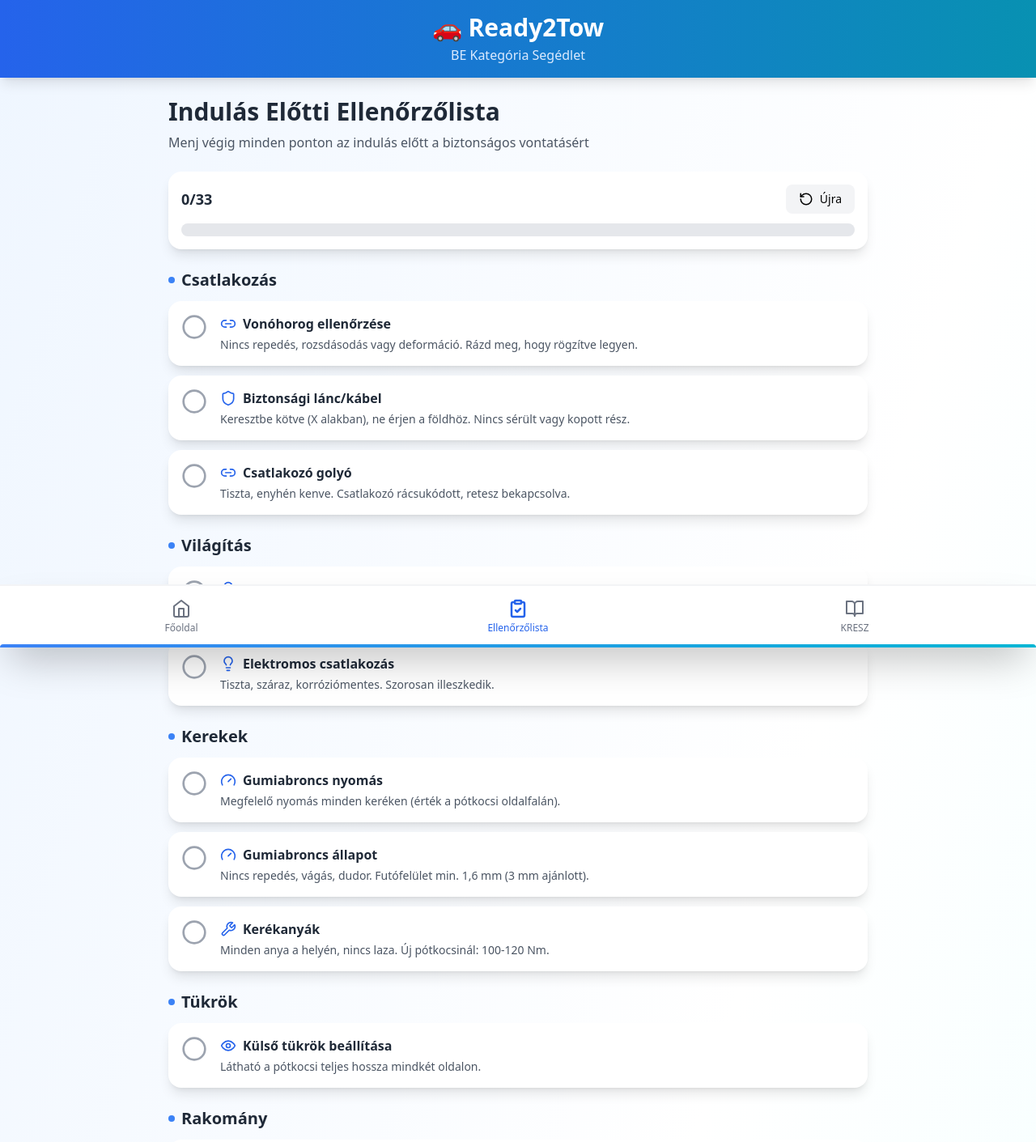
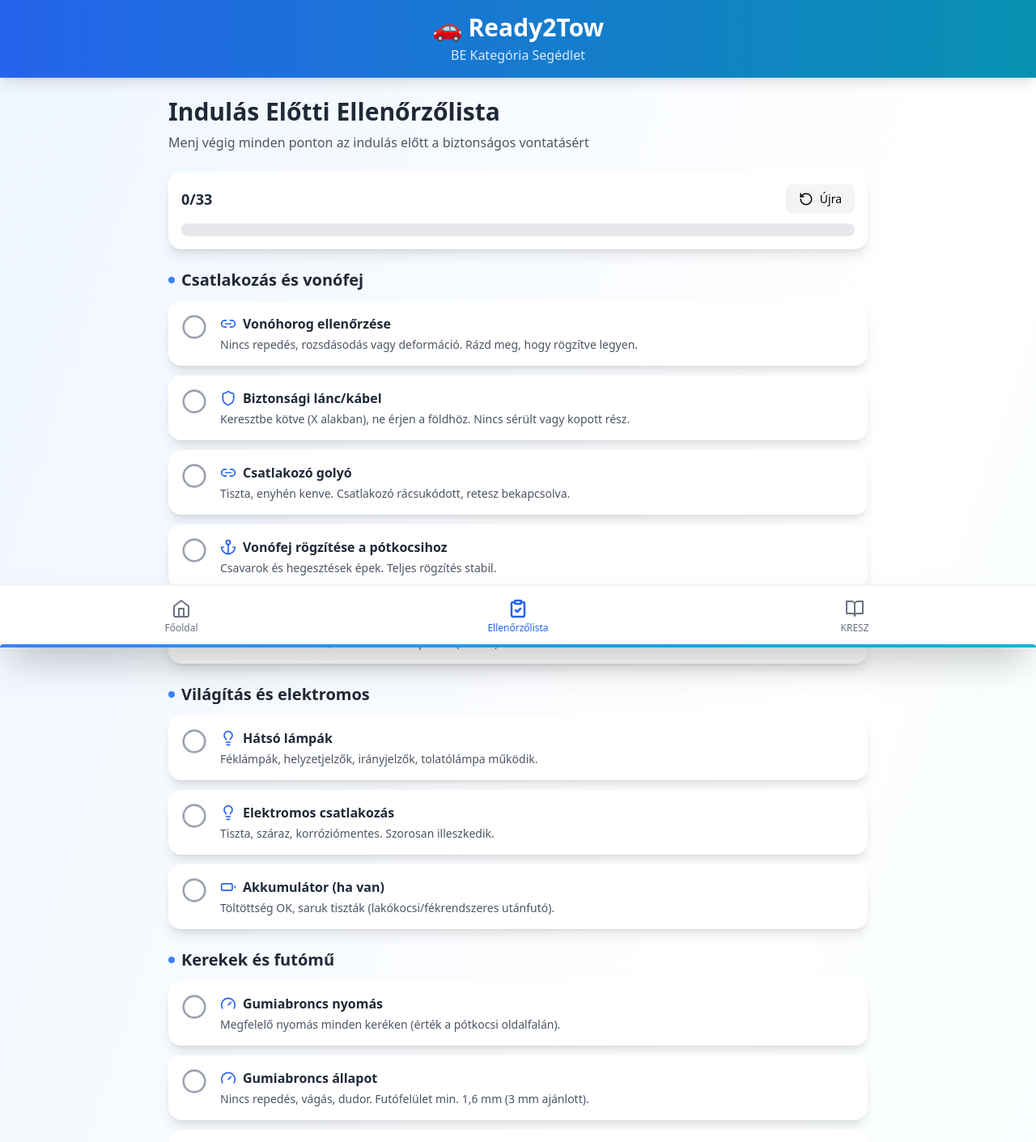
Before and after one commit to meggyedes/ready2tow, a React (Vite) app: page /checklist in a window 1280 px wide. Shown: the top 1411 px of the page at 81% size. Built offline with nearby package versions, Linux system fonts and the light colour scheme.

Commit message:
Kategóriák összevonása: 16 → 8 kategória (átláthatóbb struktúra)

```diff
--- a/src/pages/Checklist.tsx
+++ b/src/pages/Checklist.tsx
@@ -63,7 +63,7 @@ const Checklist = () => {
   const initialItems: ChecklistItem[] = [
     {
       id: '1',
-      category: 'Csatlakozás',
+      category: 'Csatlakozás és vonófej',
       iconName: 'LinkIcon',
       title: 'Vonóhorog ellenőrzése',
       description: 'Nincs repedés, rozsdásodás vagy deformáció. Rázd meg, hogy rögzítve legyen.',
@@ -71,7 +71,7 @@ const Checklist = () => {
     },
     {
       id: '2',
-      category: 'Csatlakozás',
+      category: 'Csatlakozás és vonófej',
       iconName: 'Shield',
       title: 'Biztonsági lánc/kábel',
       description: 'Keresztbe kötve (X alakban), ne érjen a földhöz. Nincs sérült vagy kopott rész.',
@@ -79,7 +79,7 @@ const Checklist = () => {
     },
     {
       id: '3',
-      category: 'Csatlakozás',
+      category: 'Csatlakozás és vonófej',
       iconName: 'LinkIcon',
       title: 'Csatlakozó golyó',
       description: 'Tiszta, enyhén kenve. Csatlakozó rácsukódott, retesz bekapcsolva.',
@@ -87,7 +87,7 @@ const Checklist = () => {
     },
     {
       id: '4',
-      category: 'Világítás',
+      category: 'Világítás és elektromos',
       iconName: 'Lightbulb',
       title: 'Hátsó lámpák',
       description: 'Féklámpák, helyzetjelzők, irányjelzők, tolatólámpa működik.',
@@ -95,7 +95,7 @@ const Checklist = () => {
     },
     {
       id: '5',
-      category: 'Világítás',
+      category: 'Világítás és elektromos',
       iconName: 'Lightbulb',
       title: 'Elektromos csatlakozás',
       description: 'Tiszta, száraz, korróziómentes. Szorosan illeszkedik.',
@@ -103,7 +103,7 @@ const Checklist = () => {
     },
     {
       id: '6',
-      category: 'Kerekek',
+      category: 'Kerekek és futómű',
       iconName: 'Gauge',
       title: 'Gumiabroncs nyomás',
       description: 'Megfelelő nyomás minden keréken (érték a pótkocsi oldalfalán).',
@@ -111,7 +111,7 @@ const Checklist = () => {
     },
     {
       id: '7',
-      category: 'Kerekek',
+      category: 'Kerekek és futómű',
       iconName: 'Gauge',
       title: 'Gumiabroncs állapot',
       description: 'Nincs repedés, vágás, dudor. Futófelület min. 1,6 mm (3 mm ajánlott).',
@@ -119,7 +119,7 @@ const Checklist = () => {
     },
     {
       id: '8',
-      category: 'Kerekek',
+      category: 'Kerekek és futómű',
       iconName: 'Wrench',
       title: 'Kerékanyák',
       description: 'Minden anya a helyén, nincs laza. Új pótkocsinál: 100-120 Nm.',
@@ -127,7 +127,7 @@ const Checklist = () => {
     },
     {
       id: '9',
-      category: 'Tükrök',
+      category: 'Indulás előtti ellenőrzés',
       iconName: 'Eye',
       title: 'Külső tükrök beállítása',
       description: 'Látható a pótkocsi teljes hossza mindkét oldalon.',
@@ -135,7 +135,7 @@ const Checklist = () => {
     },
     {
       id: '10',
-      category: 'Rakomány',
+      category: 'Rakomány és terhelés',
       iconName: 'Package',
       title: 'Rakomány rögzítése',
       description: 'Hevederekkel/kötelekkel rögzítve. Nem mozog, ha megrázod.',
@@ -143,7 +143,7 @@ const Checklist = () => {
     },
     {
       id: '11',
-      category: 'Rakomány',
+      category: 'Rakomány és terhelés',
       iconName: 'Package',
       title: 'Súlyelosztás',
       description: '60% elöl, 40% hátul. Vonóhorog terhelés: 50-100 kg.',
@@ -151,7 +151,7 @@ const Checklist = () => {
     },
     {
       id: '12',
-      category: 'Rakomány',
+      category: 'Rakomány és terhelés',
       iconName: 'AlertTriangle',
       title: 'Maximális terhelés',
       description: 'Max. 4250 kg (teljes szerelvény). Lásd pótkocsi adattábla.',
@@ -191,7 +191,7 @@ const Checklist = () => {
     },
     {
       id: '17',
-      category: 'Kenés és karbantartás',
+      category: 'Karbantartás és felszerelés',
       iconName: 'Droplet',
       title: 'Vonófej és csatlakozások kenése',
       description: 'Gömbfej, golyó, csatlakozások kenve. Nincs túlzott kopás.',
@@ -199,7 +199,7 @@ const Checklist = () => {
     },
     {
       id: '18',
-      category: 'Kenés és karbantartás',
+      category: 'Karbantartás és felszerelés',
       iconName: 'Wrench',
       title: 'Támasztó kerék (jockey wheel)',
       description: 'Könnyen mozgatható, rögzítő csap tart. Kend meg, ha nyikorog.',
@@ -207,7 +207,7 @@ const Checklist = () => {
     },
     {
       id: '19',
-      category: 'Tartalék felszerelés',
+      category: 'Karbantartás és felszerelés',
       iconName: 'LifeBuoy',
       title: 'Tartalék kerék és szerszámok',
       description: 'Tartalék kerék jó állapotban. Jack és kerékkulcs megvan.',
@@ -215,7 +215,7 @@ const Checklist = () => {
     },
     {
       id: '20',
-      category: 'Tartalék felszerelés',
+      category: 'Karbantartás és felszerelés',
       iconName: 'Hammer',
       title: 'Rögzítő eszközök állapota',
       description: 'Hevederek, kötelek, láncok épek. Horgok nem rozsdásak/hajlottak.',
@@ -223,7 +223,7 @@ const Checklist = () => {
     },
     {
       id: '21',
-      category: 'Tartalék felszerelés',
+      category: 'Karbantartás és felszerelés',
       iconName: 'Package',
       title: 'Biztonsági felszerelés',
       description: 'Kesztyű, mellény, elsősegély doboz, háromszög.',
@@ -231,7 +231,7 @@ const Checklist = () => {
     },
     {
       id: '22',
-      category: 'Utolsó ellenőrzés',
+      category: 'Indulás előtti ellenőrzés',
       iconName: 'ClipboardCheck',
       title: 'Körbesétálás (Walk-around)',
       description: 'Vonófej OK, lánc OK, csatlakozó OK, lámpák OK, rakomány OK.',
@@ -239,7 +239,7 @@ const Checklist = () => {
     },
     {
       id: '23',
-      category: 'Utolsó ellenőrzés',
+      category: 'Indulás előtti ellenőrzés',
       iconName: 'AlertTriangle',
       title: 'Terhelés és stabilitás végső ellenőrzése',
       description: 'Max. terhelés OK. Vonóhorog: 50-100 kg. Súlyelosztás: 60/40%.',
@@ -247,7 +247,7 @@ const Checklist = () => {
     },
     {
       id: '24',
-      category: 'Elektromos rendszer',
+      category: 'Világítás és elektromos',
       iconName: 'Battery',
       title: 'Akkumulátor (ha van)',
       description: 'Töltöttség OK, saruk tiszták (lakókocsi/fékrendszeres utánfutó).',
@@ -255,7 +255,7 @@ const Checklist = () => {
     },
     {
       id: '25',
-      category: 'Futómű és tengely',
+      category: 'Kerekek és futómű',
       iconName: 'Settings',
       title: 'Futómű / tengelycsatlakozás',
       description: 'Nincs olajfolyás, hajlás, repedés. Laprugók és csapágyak jók.',
@@ -263,7 +263,7 @@ const Checklist = () => {
     },
     {
       id: '26',
-      category: 'Futómű és tengely',
+      category: 'Kerekek és futómű',
       iconName: 'Disc',
       title: 'Kerékcsapágy hang / játék',
       description: 'Kerék nem zúg, nincs oldalirányú játék. Csapágyak zsírozva.',
@@ -271,7 +271,7 @@ const Checklist = () => {
     },
     {
       id: '27',
-      category: 'Vonófej részletesen',
+      category: 'Csatlakozás és vonófej',
       iconName: 'Anchor',
       title: 'Vonófej rögzítése a pótkocsihoz',
       description: 'Csavarok és hegesztések épek. Teljes rögzítés stabil.',
@@ -279,7 +279,7 @@ const Checklist = () => {
     },
     {
       id: '28',
-      category: 'Vonófej részletesen',
+      category: 'Csatlakozás és vonófej',
       iconName: 'Settings',
       title: 'Stabilizátor kar / súrlódó betétek',
       description: 'Stabilizátor működik, betétek nem kopottak (ha van).',
@@ -287,7 +287,7 @@ const Checklist = () => {
     },
     {
       id: '29',
-      category: 'Biztonság és kötelező felszerelés',
+      category: 'Karbantartás és felszerelés',
       iconName: 'Package',
       title: 'Elsősegély csomag érvényessége',
       description: 'Elsősegély doboz szavatossága érvényes.',
@@ -295,7 +295,7 @@ const Checklist = () => {
     },
     {
       id: '30',
-      category: 'Biztonság és kötelező felszerelés',
+      category: 'Karbantartás és felszerelés',
       iconName: 'FlameKindling',
       title: 'Tűzoltó készülék',
       description: 'Tűzoltó készülék töltött és hitelesített (lakókocsi/nagy pótkocsi).',
@@ -303,7 +303,7 @@ const Checklist = () => {
     },
     {
       id: '31',
-      category: 'Egyéb gyakorlati pontok',
+      category: 'Indulás előtti ellenőrzés',
       iconName: 'Hash',
       title: 'Rendszámtábla és tartó',
       description: 'Rendszámtábla olvasható, megvilágított, tartó rögzítve.',
@@ -311,7 +311,7 @@ const Checklist = () => {
     },
     {
       id: '32',
-      category: 'Egyéb gyakorlati pontok',
+      category: 'Indulás előtti ellenőrzés',
       iconName: 'Lock',
       title: 'Ponyva / fedél / ajtózárak',
       description: 'Ponyva, fedél, ajtók biztonságosan záródnak.',
@@ -319,7 +319,7 @@ const Checklist = () => {
     },
     {
       id: '33',
-      category: 'Egyéb gyakorlati pontok',
+      category: 'Indulás előtti ellenőrzés',
       iconName: 'Shield',
       title: 'Kézifék kioldása indulás előtt',
       description: 'Kézifék teljesen kioldva indulás előtt.',
```
